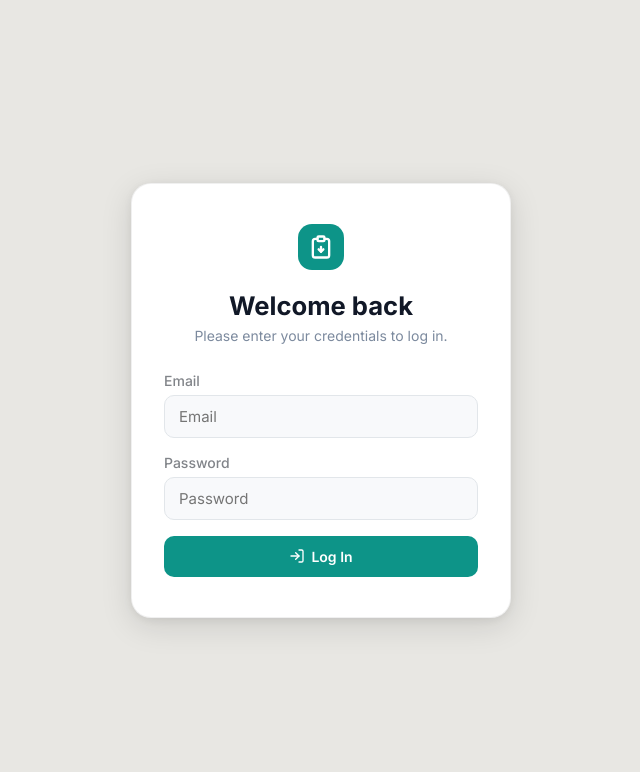
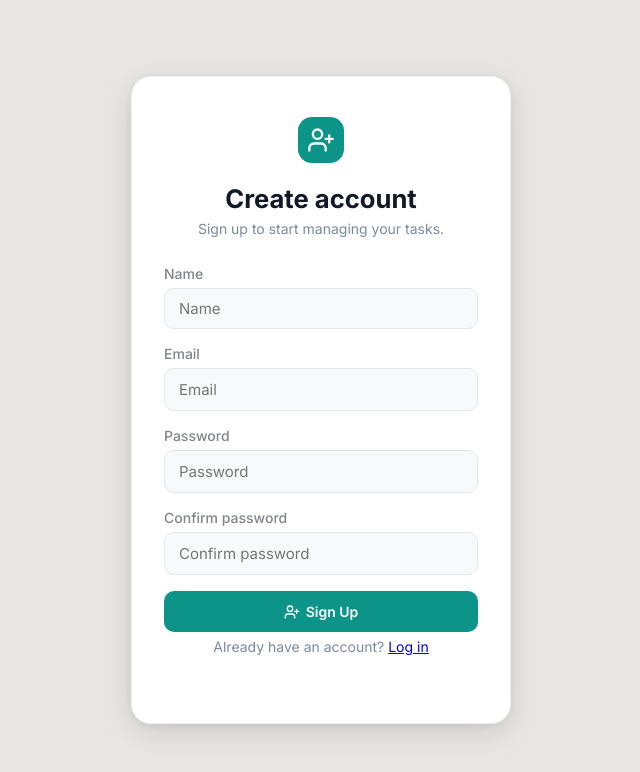
Before and after one commit to MonicaApaza/fs-project, a React (Vite) app in the folder frontend/: page /register in a window 1280 px wide. Before the commit this address led to /. Shown: the top 772 px of the page, without its empty margins (319-959 px from the left). Built offline with nearby package versions, Linux system fonts and the light colour scheme; no server answers.

Commit message:
feat: agregar pantalla de registro de usuarios

```diff
--- a/frontend/src/components/Login.tsx
+++ b/frontend/src/components/Login.tsx
@@ -1,6 +1,6 @@
 import { LogIn } from "lucide-react";
 import { useState } from "react";
-import { useNavigate } from "react-router-dom";
+import { useNavigate, Link } from "react-router-dom";
 
 type LoginProps = {
   onLoginSuccess?: (token: string) => void;
@@ -96,6 +96,10 @@ function Login({ onLoginSuccess }: LoginProps) {
           <LogIn size={16} />
           Log In
         </button>
+
+        <p className="login-subtitle">
+          Don't have an account? <Link to="/register">Sign up</Link>
+        </p>
       </div>
     </div>
   );
--- /dev/null
+++ b/frontend/src/components/Register.tsx
@@ -0,0 +1,115 @@
+import { UserPlus } from "lucide-react";
+import { useState } from "react";
+import { useNavigate, Link } from "react-router-dom";
+
+function Register() {
+  const navigate = useNavigate();
+
+  const [name, setName] = useState("");
+  const [email, setEmail] = useState("");
+  const [password, setPassword] = useState("");
+  const [confirmPassword, setConfirmPassword] = useState("");
+
+  const handleRegister = () => {
+    if (password !== confirmPassword) {
+      alert("Passwords do not match.");
+      return;
+    }
+
+    fetch(`${import.meta.env.VITE_API_URL}/register`, {
+      method: "POST",
+      headers: {
+        "Content-Type": "application/json",
+      },
+      body: JSON.stringify({ name, email, password }),
+    })
+      .then((response) => {
+        if (response.ok) {
+          return response.json();
+        }
+
+        console.log("Registration failed with status:", response.status);
+        throw new Error("Registration failed");
+      })
+      .then(() => {
+        alert("Account created successfully. Please log in.");
+        navigate("/login");
+      })
+      .catch((error) => {
+        console.error("Registration failed:", error);
+        alert("Registration failed. Please try again.");
+      });
+  };
+
+  return (
+    <div className="login-page">
+      <div className="login-card">
+        <div className="login-icon">
+          <UserPlus size={28} color="white" />
+        </div>
+
+        <h1 className="login-title">Create account</h1>
+        <p className="login-subtitle">
+          Sign up to start managing your tasks.
+        </p>
+
+        <div className="login-field">
+          <label className="login-label">Name</label>
+          <input
+            type="text"
+            className="login-input"
+            placeholder="Name"
+            value={name}
+            onChange={(e) => setName(e.target.value)}
+          />
+        </div>
+        <div className="login-field">
+          <label className="login-label">Email</label>
+          <input
+            type="email"
+            className="login-input"
+            placeholder="Email"
+            value={email}
+            onChange={(e) => setEmail(e.target.value)}
+          />
+        </div>
+        <div className="login-field">
+          <label className="login-label">Password</label>
+          <input
+            type="password"
+            className="login-input"
+            placeholder="Password"
+            value={password}
+            onChange={(e) => setPassword(e.target.value)}
+          />
+        </div>
+        <div className="login-field">
+          <label className="login-label">Confirm password</label>
+          <input
+            type="password"
+            className="login-input"
+            placeholder="Confirm password"
+            value={confirmPassword}
+            onChange={(e) => setConfirmPassword(e.target.value)}
+            onKeyDown={(e) => {
+              if (e.key === "Enter") {
+                handleRegister();
+              }
+            }}
+          />
+        </div>
+
+        <button className="login-btn" onClick={handleRegister}>
+          <UserPlus size={16} />
+          Sign Up
+        </button>
+
+        <p className="login-subtitle">
+          Already have an account? <Link to="/login">Log in</Link>
+        </p>
+      </div>
+    </div>
+  );
+}
+
+export default Register;
--- a/frontend/src/main.tsx
+++ b/frontend/src/main.tsx
@@ -4,6 +4,7 @@ import './index.css'
 import App from './App'
 import { BrowserRouter, Navigate, Route, Routes } from 'react-router-dom'
 import Login from './components/Login'
+import Register from './components/Register'
 
 createRoot(document.getElementById("root")!).render(
   <StrictMode>
@@ -11,6 +12,7 @@ createRoot(document.getElementById("root")!).render(
       <Routes>
         <Route path="/" element={<App />} />
         <Route path="/login" element={<Login />} />
+        <Route path="/register" element={<Register />} />
         <Route path="*" element={<Navigate to="/" replace />} />
       </Routes>
     </BrowserRouter>
```
